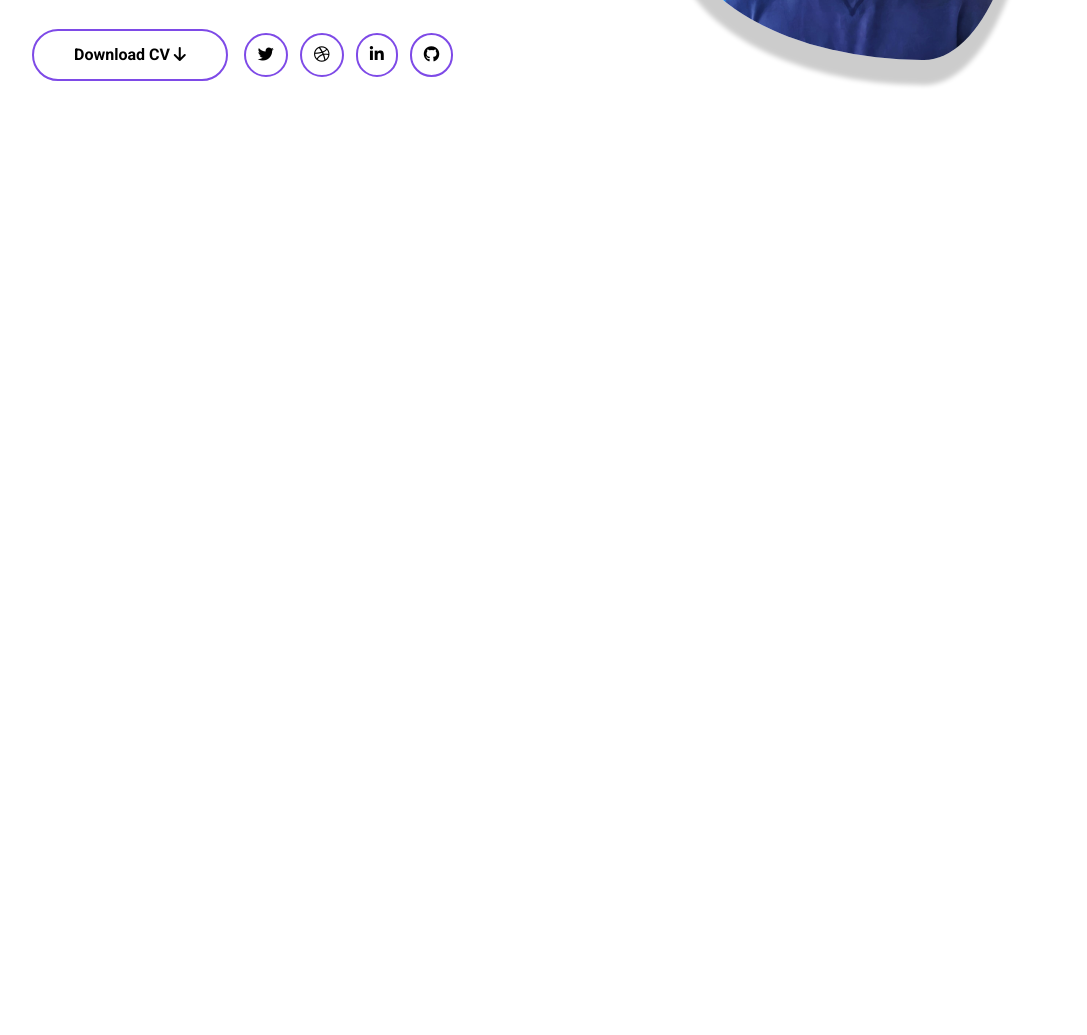
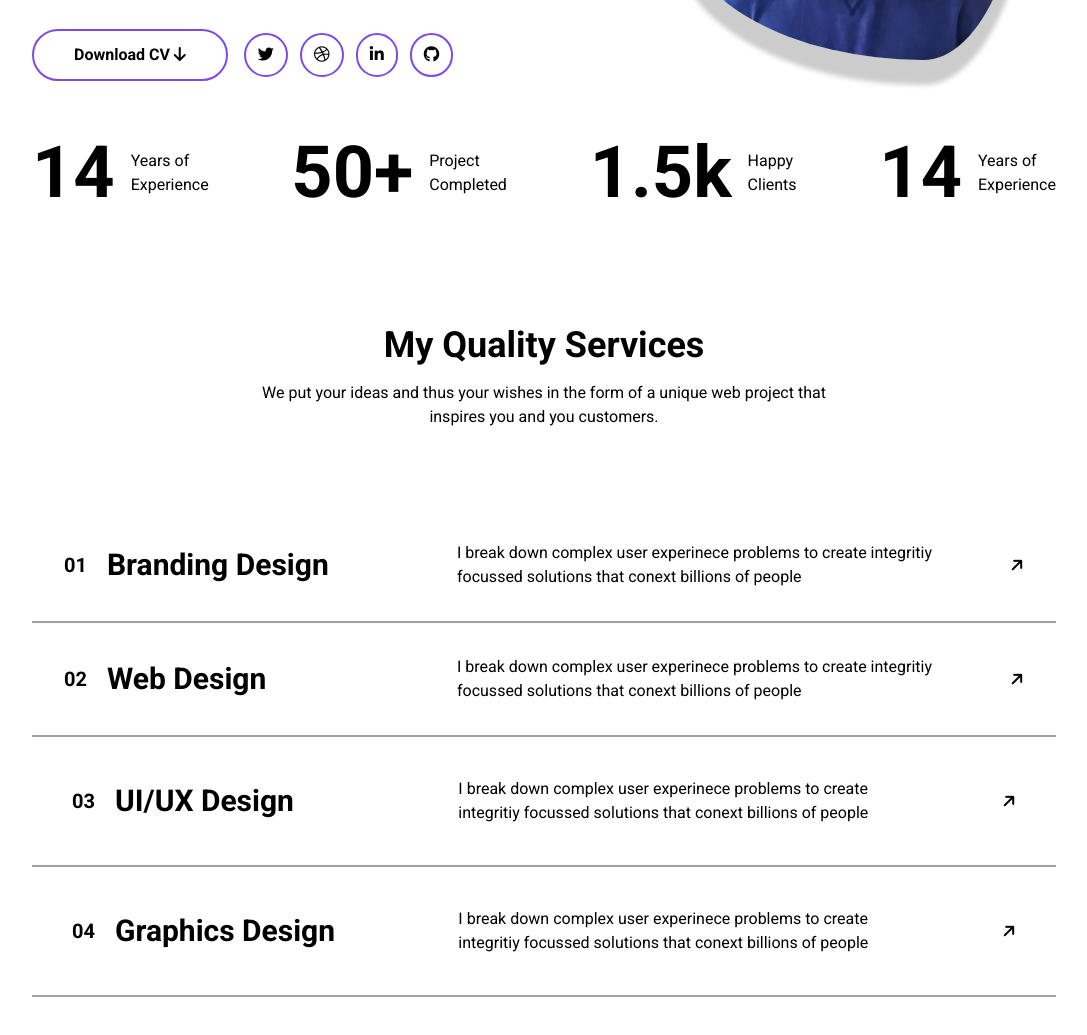
Before and after one commit to wahedpro/Personal-Portfolio-Website-Design, a plain HTML site: page index.html in a window 1280 px wide. Shown: the part 479-1514 px from the top of the page, without its empty margins (96-1183 px from the left). Before the commit the page ends 800 px from the top, so only its background shows below. Drawn offline with nearby package versions, Linux system fonts and the light colour scheme.

Commit message:
quality services section

```diff
--- a/index.html
+++ b/index.html
@@ -13,7 +13,7 @@
 <body>
     <!-- This is header section -->
     <header>
-        <div class="w-11/12 lg:w-4/5 mx-auto pt-5">
+        <div class="w-11/12 lg:w-4/5 mx-auto pt-5 pb-24">
             <!-- This is navbar section -->
             <nav class="flex lg:justify-between items-center pb-24">
                 <!-- This is logo section -->
@@ -41,7 +41,7 @@
                 </div>
             </nav>
             <!--Banner section -->
-            <div class="lg:flex gap-4">
+            <div class="lg:flex gap-4 pb-14">
                 <div class="lg:w-9/12 space-y-5 lg:space-y-8 mx-auto">
                     <h3 class="text-2xl lg:text-4xl font-bold">I am Wahedul Islam</h3>
                     <h1 class="text-4xl lg:text-6xl font-black">Web Developer + <br>
@@ -65,10 +65,76 @@
                     </div>
                 </div>
             </div>
+            <!-- This is card -->
+            <div class="lg:flex justify-between">
+                <div class="flex items-center gap-4">
+                    <h1 class="text-7xl font-bold">14</h1>
+                    <p>Years of <br> Experience</p>
+                </div>
+                <div class="flex items-center gap-4">
+                    <h1 class="text-7xl font-bold">50+</h1>
+                    <p>Project <br>Completed</p>
+                </div>
+                <div class="flex items-center gap-4">
+                    <h1 class="text-7xl font-bold">1.5k</h1>
+                    <p>Happy <br>Clients</p>
+                </div>
+                <div class="flex items-center gap-4">
+                    <h1 class="text-7xl font-bold">14</h1>
+                    <p>Years of <br> Experience</p>
+                </div>
+            </div>
         </div>
     </header>
     <!-- This is main section -->
-    <main></main>
+    <main>
+        <div class="w-11/12 lg:w-4/5 mx-auto pt-5 pb-24">
+            <!-- My Quality Services section -->
+            <div class="text-center space-y-4 pb-20">
+                <h1 class="text-4xl font-bold">My Quality Services</h1>
+                <p class="w-3/5 mx-auto">We put your ideas and thus your wishes in the form of a unique web project that inspires you and you customers.</p>
+            </div>
+            <!-- work card-->
+            <div>
+                <!-- card 1 -->
+                <div class="flex items-center gap-4 justify-between border-b-2 border-gray-400 p-8">
+                    <div class="flex gap-5 items-center w-1/3">
+                        <h3 class="text-xl font-bold">01</h3>
+                        <h2 class="text-3xl font-bold">Branding Design</h2>
+                    </div>
+                    <p class="w-1/2">I break down complex user experinece problems to create integritiy focussed solutions that conext billions of people</p>
+                    <i class="fa-solid fa-arrow-right -rotate-45"></i>
+                </div>
+                <!-- card 2 -->
+                <div class="flex items-center gap-4 justify-between border-b-2 border-gray-400 p-8">
+                    <div class="flex gap-5 items-center w-1/3">
+                        <h3 class="text-xl font-bold">02</h3>
+                        <h2 class="text-3xl font-bold">Web Design</h2>
+                    </div>
+                    <p class="w-1/2">I break down complex user experinece problems to create integritiy focussed solutions that conext billions of people</p>
+                    <i class="fa-solid fa-arrow-right -rotate-45"></i>
+                </div>
+                <!-- card 3 -->
+                <div class="flex items-center justify-between border-b-2 border-gray-400 p-10">
+                    <div class="flex gap-5 items-center w-1/3">
+                        <h3 class="text-xl font-bold">03</h3>
+                        <h2 class="text-3xl font-bold">UI/UX Design</h2>
+                    </div>
+                    <p class="w-1/2">I break down complex user experinece problems to create integritiy focussed solutions that conext billions of people</p>
+                    <i class="fa-solid fa-arrow-right -rotate-45"></i>
+                </div>
+                <!-- card 4 -->
+                <div class="flex items-center gap-4 justify-between border-b-2 border-gray-400 p-10">
+                    <div class="flex gap-5 items-center w-1/3">
+                        <h3 class="text-xl font-bold">04</h3>
+                        <h2 class="text-3xl font-bold">Graphics Design</h2>
+                    </div>
+                    <p class="w-1/2">I break down complex user experinece problems to create integritiy focussed solutions that conext billions of people</p>
+                    <i class="fa-solid fa-arrow-right -rotate-45"></i>
+                </div>
+            </div>
+        </div>
+    </main>
     <!-- This is footer section -->
     <footer></footer>
 </body>
```
